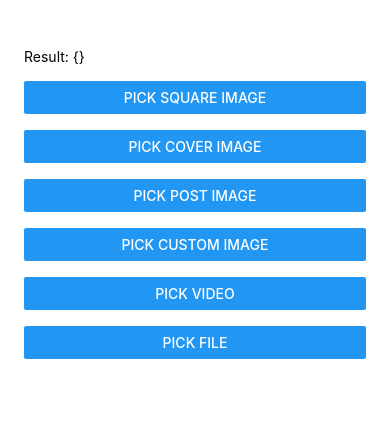
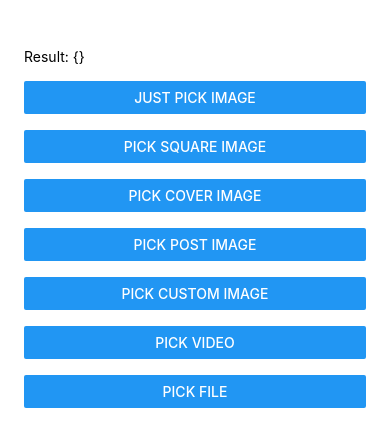
Before and after one commit to bloomsharks/NativeModule, a React Native app in the folder pckr/: screen / in a window 390 px wide. Shown: the top 446 px of the page. Built offline with nearby package versions, Linux system fonts and the light colour scheme.

Commit message:
rework image cropping mech

```diff
--- a/pckr/App.js
+++ b/pckr/App.js
@@ -34,6 +34,27 @@ export default class App extends React.Component {
           }}>
           <Separator />
           <Text>Result: {JSON.stringify(this.state.pickResponse)}</Text>
+          <Separator />
+          <Button
+            onPress={() => {
+              PickerModule.pickMedia({
+                mediaType: 'photo',
+                skipCrop: true,
+              })
+                .then(result => {
+                  this.setState({pickResponse: result});
+                })
+                .catch(error => {
+                  this.setState({
+                    pickResponse: {
+                      code: error.code,
+                      message: error.message,
+                    },
+                  });
+                });
+            }}
+            title="Just Pick Image"
+          />
           <Separator />
           <Button
             onPress={() => {
@@ -82,7 +103,6 @@ export default class App extends React.Component {
               PickerModule.pickMedia({
                 mediaType: 'photo',
                 proportion: 'post',
-                maxFileSizeBytes: 10000,
               })
                 .then(result => {
                   this.setState({pickResponse: result});
@@ -103,9 +123,8 @@ export default class App extends React.Component {
             onPress={() => {
               PickerModule.pickMedia({
                 mediaType: 'photo',
-                proportion: 'custom',
-                keyX: '37.0',
-                keyY: '14.0',
+                ratioX: 37.0,
+                ratioY: 14.0,
               })
                 .then(result => {
                   this.setState({pickResponse: result});
```
Also changed, not shown: 101 other files (tests, documents, lock files or other folders).
